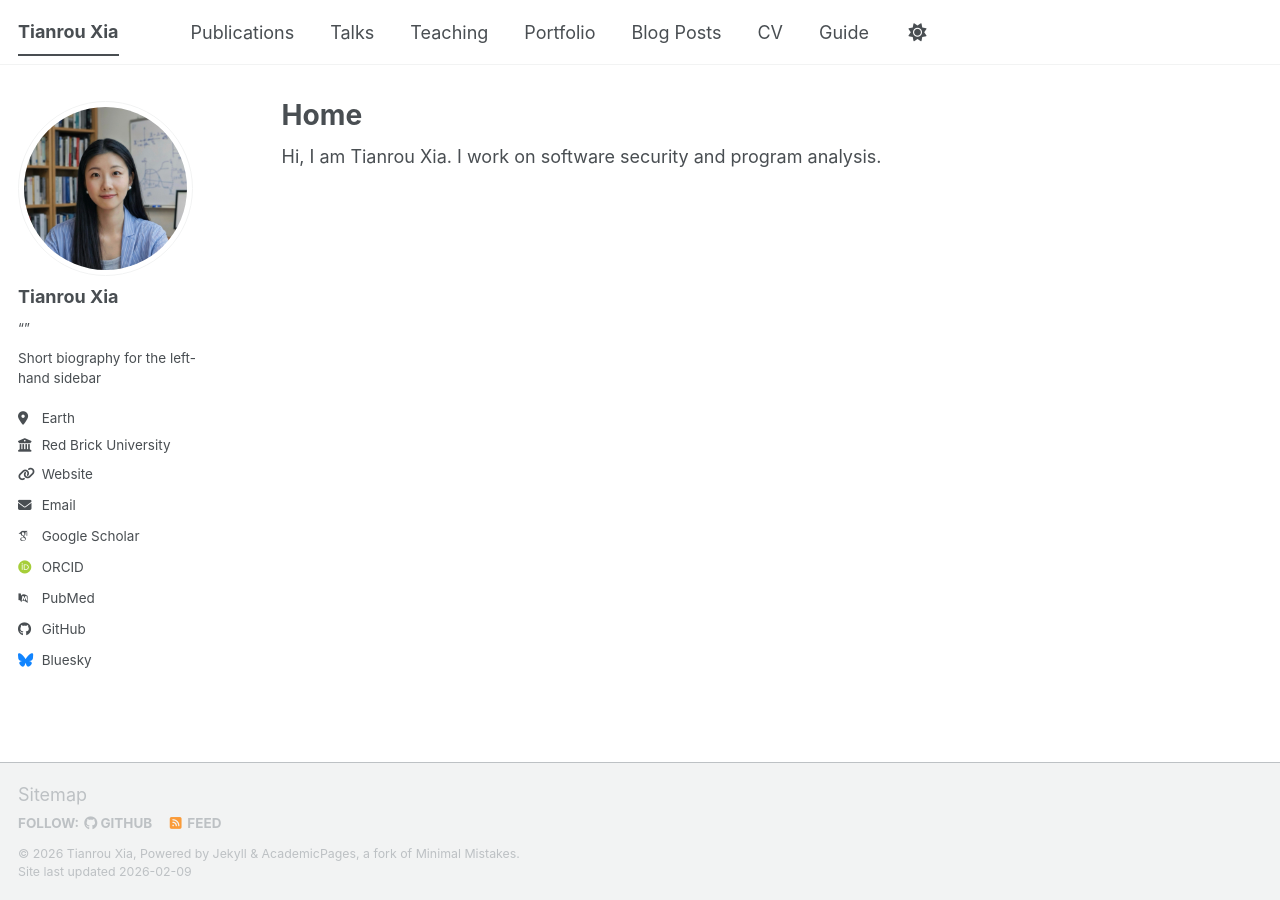
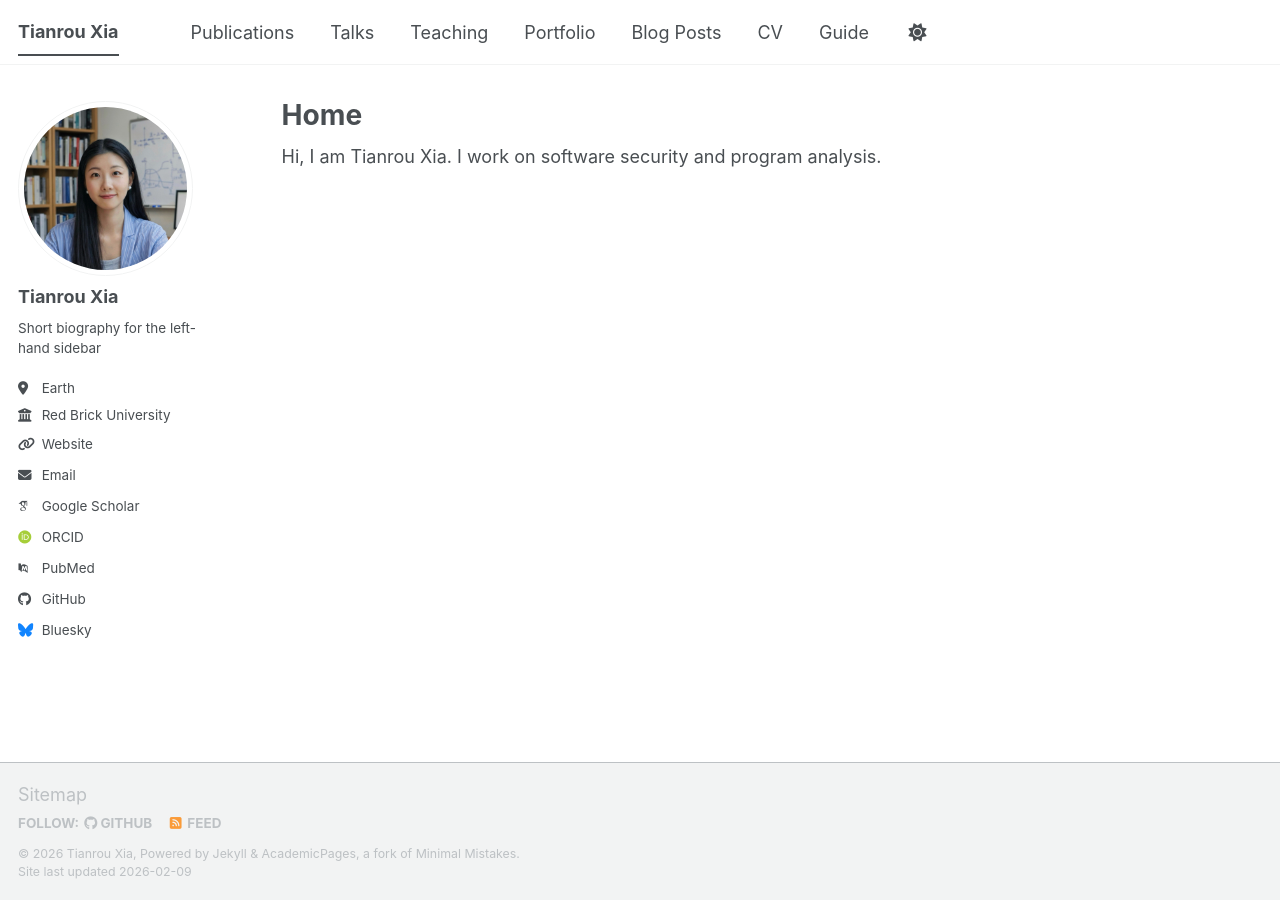
Before and after one commit to Shrimpig/shrimpig.github.io, a Jekyll site: the page built from index.md, in a window 1280 px wide. Built offline with Jekyll 4.4.1, drawn with Linux system fonts in a browser that asks for light colours; some web fonts are replaced; a script bundle is joined from its source files by our own code; library files that are not in the unit come from our copies.

```diff
--- a/_config.yml
+++ b/_config.yml
@@ -24,7 +24,7 @@ author:
   # Biographic information
   avatar           : profile.jpg
   name             : Tianrou Xia
-  pronouns         : “”
+  #pronouns         : “”
   bio              : "Short biography for the left-hand sidebar"
   location         : "Earth"
   employer         : "Red Brick University"
```
